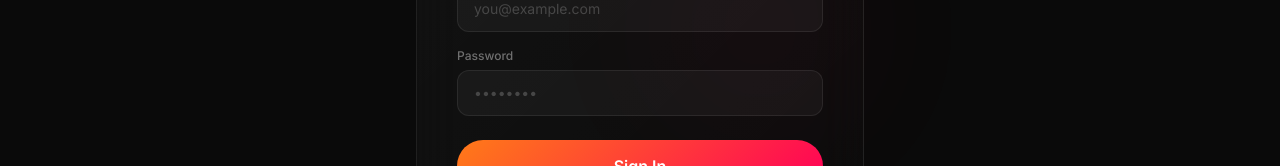
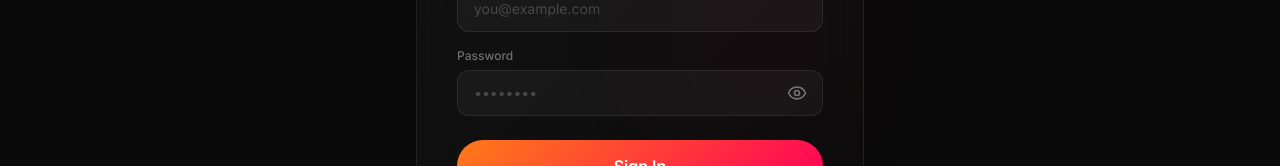
Before and after one commit to krdevansh/vibestage, a Next.js app: page /login in a window 1280 px wide. Shown: the part 621-787 px from the top of the page. Built offline with nearby package versions, Linux system fonts and the light colour scheme.

Commit message:
Add password visibility toggle

```diff
--- a/src/app/login/page.tsx
+++ b/src/app/login/page.tsx
@@ -4,6 +4,7 @@ import { useState, useEffect, Suspense } from "react";
 import Link from "next/link";
 import { useRouter, useSearchParams } from "next/navigation";
 import Navbar from "@/components/Navbar";
+import { Eye, EyeOff } from "lucide-react";
 
 type AuthType = "artist" | "partner" | "admin";
 
@@ -23,6 +24,7 @@ function LoginForm() {
   });
   const [loading, setLoading] = useState(false);
   const [message, setMessage] = useState("");
+  const [showPassword, setShowPassword] = useState(false);
 
   useEffect(() => {
     const role = searchParams.get("role");
@@ -230,14 +232,23 @@ function LoginForm() {
           </div>
           <div>
             <label className="block text-xs font-medium text-white/40 mb-1.5">Password</label>
+            <div className="relative">
               <input
-              type="password"
+                type={showPassword ? "text" : "password"}
                 required
                 value={form.password}
                 onChange={(e) => setForm({ ...form, password: e.target.value })}
                 placeholder="••••••••"
-              className="w-full px-4 py-3 rounded-xl bg-white/[0.04] border border-white/[0.08] text-white placeholder-white/20 text-sm focus:outline-none focus:border-brand-orange/50 transition-colors"
+                className="w-full px-4 py-3 pr-12 rounded-xl bg-white/[0.04] border border-white/[0.08] text-white placeholder-white/20 text-sm focus:outline-none focus:border-brand-orange/50 transition-colors"
               />
+              <button
+                type="button"
+                onClick={() => setShowPassword(!showPassword)}
+                className="absolute right-4 top-1/2 -translate-y-1/2 text-white/40 hover:text-white/60"
+              >
+                {showPassword ? <EyeOff className="w-5 h-5" /> : <Eye className="w-5 h-5" />}
+              </button>
+            </div>
           </div>
 
           {message && (
```
Lines whose indentation alone changed are shown as unchanged.
